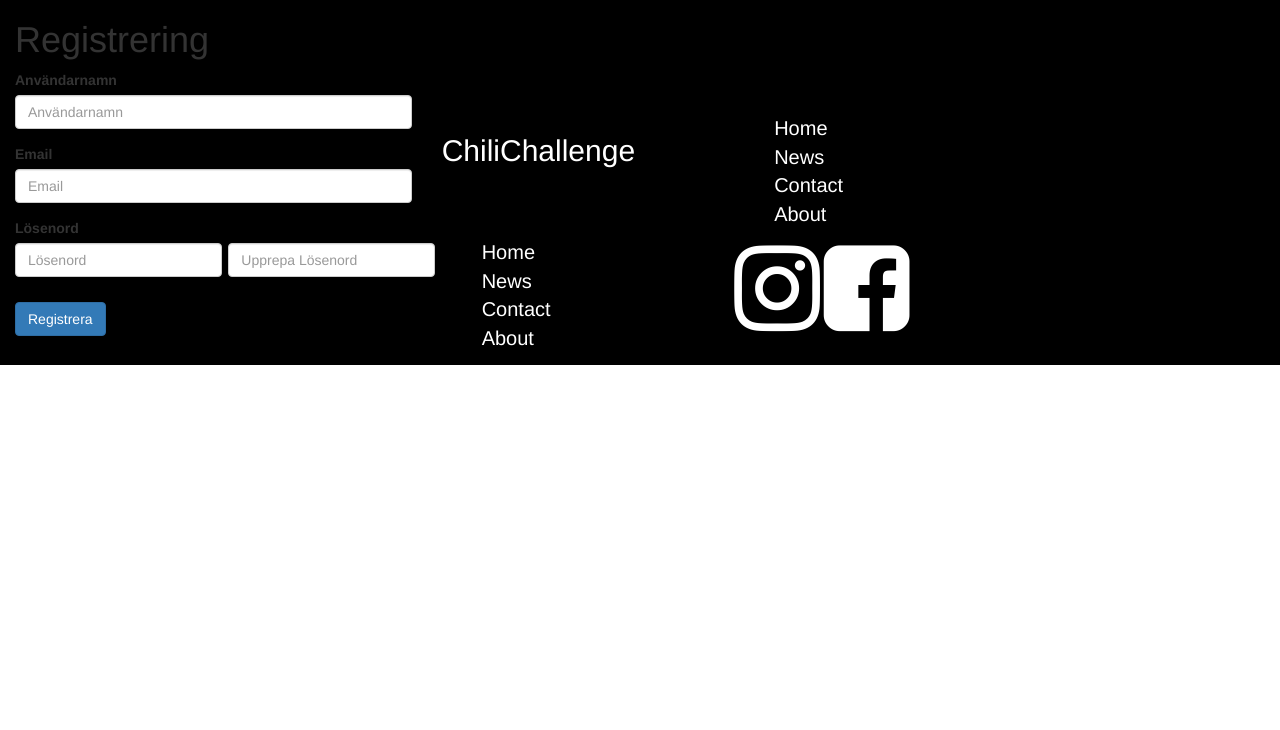
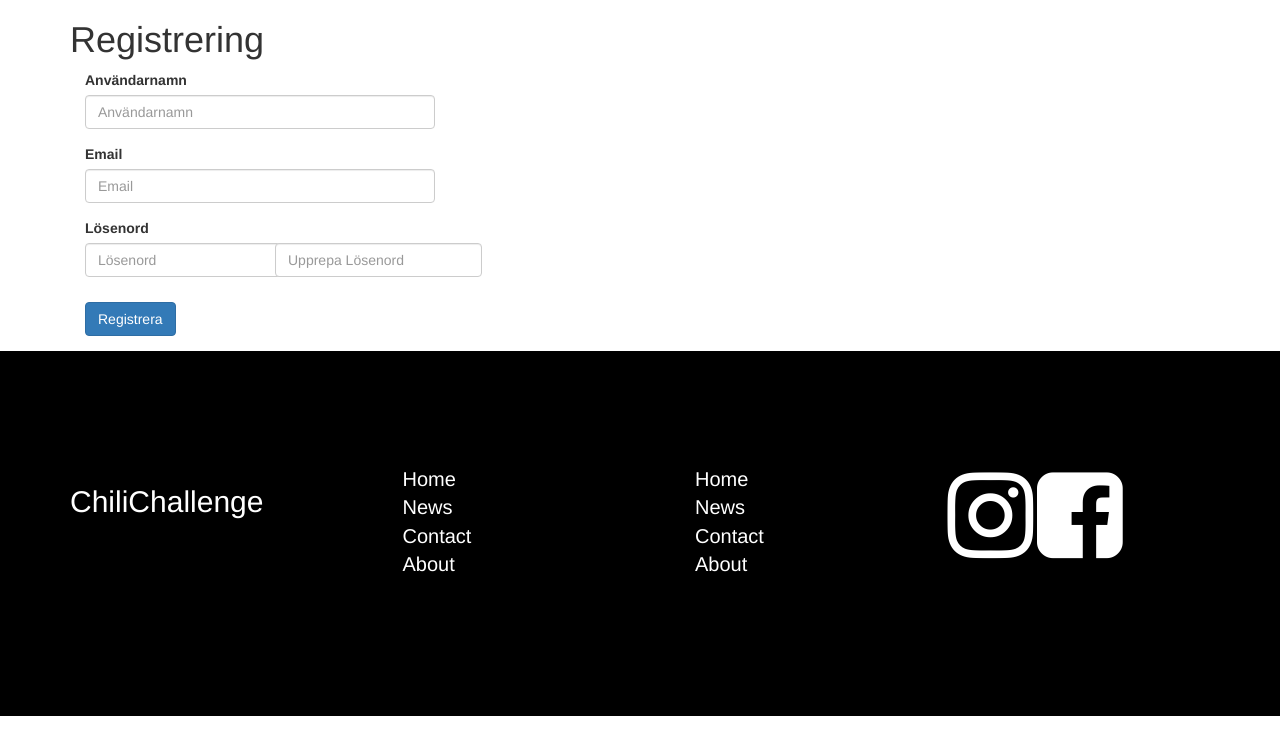
Before and after one commit to linusgalen/chilichallenge, a Flask app: page /register in a window 1280 px wide. Shown: the part 70-800 px from the top of the page. Run offline with Flask 2, Linux system fonts and the light colour scheme; some libraries are stand-ins or nearby versions.

Commit message:
hotfixed the register page

```diff
--- a/app/templates/register.html
+++ b/app/templates/register.html
@@ -1,9 +1,10 @@
 {% extends "base.html" %}
 
 {% block content %}
-<div class="container-fluid col-sm-4">
+    <body>
+    <div class="container">
         <h1>Registrering</h1>
-    <form data-toggle="validator" role="form" method="post" id="registerForm">
+        <form data-toggle="validator" role="form" method="post" id="registerForm" class="col-sm-4">
             {% if user_valid %}
                 <div class="form-group">
                     <label for="regUsername" class="control-label">Användarnamn</label>
@@ -54,4 +55,5 @@
             </div>
         </form>
     </div>
+    </body>
 {% endblock %}
```
Lines whose indentation alone changed are shown as unchanged.
